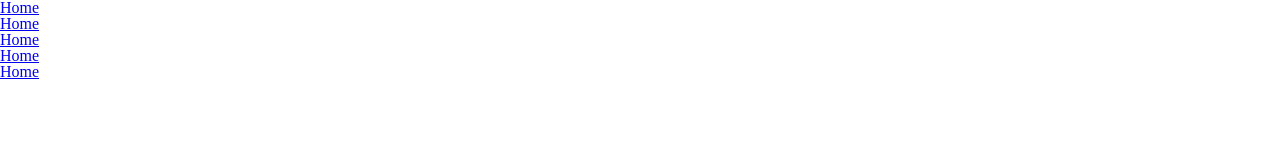
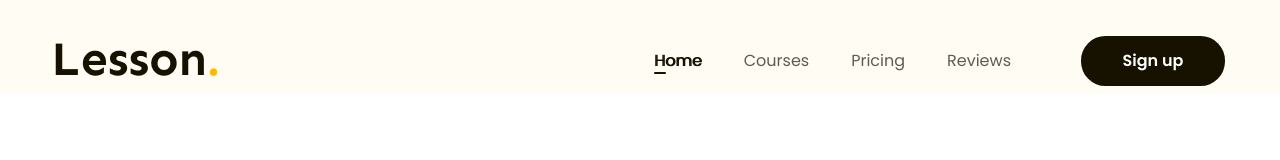
Before and after one commit to ngoclan49/html-convert-by-figma, a plain HTML site: page index.html in a window 1280 px wide. Drawn offline with Linux system fonts and the light colour scheme; files whose address does not match are found by name.

Commit message:
p3 - code phần header

```diff
--- a/assets/css/style.css
+++ b/assets/css/style.css
@@ -9,4 +9,87 @@ html {
 /* khôi phục lại font chữ mặc định theo rem (1 rem = 16px) */
 body {
   font-size: 1.6rem;
+  font-family: "Poppins", sans-serif;
 }
+
+/* common style  */
+a {
+  text-decoration: none;
+}
+
+.btn {
+  display: inline-block;
+  min-width: 118px;
+  padding: 0 16px;
+  border-radius: 24.5px;
+  font-weight: 600;
+  font-size: 1.6rem;
+  line-height: 50px;
+  background-color: #171100;
+  color: #fff;
+  text-align: center;
+}
+
+.main-content {
+  width: 1170px;
+  max-width: calc(100% - 48px);
+  margin: 0 auto;
+}
+
+/* header  */
+.header {
+  background-color: #fffcf4;
+}
+
+.header.fixed {
+  position: sticky;
+  top: -28px;
+}
+
+.header .body {
+  display: flex;
+  align-items: center;
+  padding: 36px 0 8px;
+}
+
+.nav {
+  margin-left: auto;
+}
+
+.nav ul {
+  display: flex;
+}
+
+.nav a {
+  font-size: 1.6rem;
+  color: #5f5b53;
+  position: relative;
+
+  padding: 8px 21px;
+}
+
+.nav a:hover,
+.nav li.active a {
+  color: #171100;
+  text-shadow: 1px 0 0 currentColor;
+}
+
+.nav li.active a::after {
+  content: "";
+  display: block;
+  background-color: #171100;
+  width: 12px;
+  height: 2px;
+  border-radius: 1px;
+  position: absolute;
+  left: 21px;
+  bottom: 6px;
+}
+
+.header .action {
+  margin-left: 49px;
+}
+
+.header .btn-sign-up {
+  min-width: 144px;
+}
--- a/index.html
+++ b/index.html
@@ -9,23 +9,42 @@
     <link rel="stylesheet" href="./assets/css/reset.css">
     <!-- style css -->
     <link rel="stylesheet" href="./assets//css/style.css">
+    <!-- embed font  -->
+    <link rel="preconnect" href="https://fonts.googleapis.com">
+    <link rel="preconnect" href="https://fonts.gstatic.com" crossorigin>
+    <link
+        href="https://fonts.googleapis.com/css2?family=League+Spartan:wght@100..900&family=Poppins:wght@300;400;500;600;700;800&family=Quicksand:wght@300..700&family=Raleway:ital,wght@0,100..900;1,100..900&family=Roboto:ital,wght@0,100;0,300;0,400;0,500;0,700;0,900;1,100;1,300;1,400;1,500;1,700;1,900&family=Sen:wght@700&display=swap"
+        rel="stylesheet">
 
-    <title>Figma to html css</title>
+    <title>Figma to html css project</title>
 </head>
 
 <body>
+    <header class="header fixed">
+        <div class="main-content">
+            <div class="body">
+                <!-- logo  -->
+                <div class="logo">
+                    <img src="./assets/img/Lesson.@2x.png" alt="Lesson .">
+                </div>
+                <!-- navigation  -->
+                <nav class="nav">
+                    <ul>
+                        <li class="active"><a href="#!">Home</a></li>
+                        <li><a href="#!">Courses</a></li>
+                        <li><a href="#!">Pricing</a></li>
+                        <li><a href="#!">Reviews</a></li>
+                    </ul>
+                </nav>
+                <!-- btn action  -->
+                <div class="action">
+                    <a href="#!" class="btn btn-sign-up">Sign up</a>
+                </div>
+                <div>
 
-    <header>
-        <nav>
-            <ul>
-                <li><a href="#!">Home</a></li>
-                <li><a href="#!">Home</a></li>
-                <li><a href="#!">Home</a></li>
-                <li><a href="#!">Home</a></li>
-                <li><a href="#!">Home</a></li>
-            </ul>
-        </nav>
-
+                </div>
+            </div>
+        </div>
     </header>
     <section>
 
```
Also changed, not shown: assets/img/Lesson.@2x.png (added).
